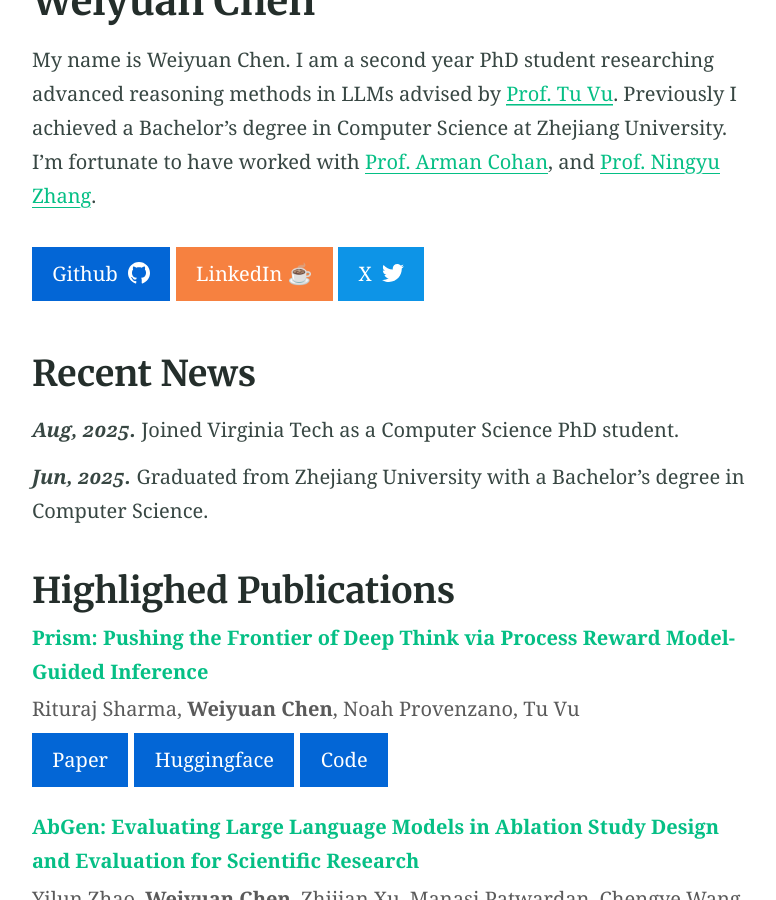
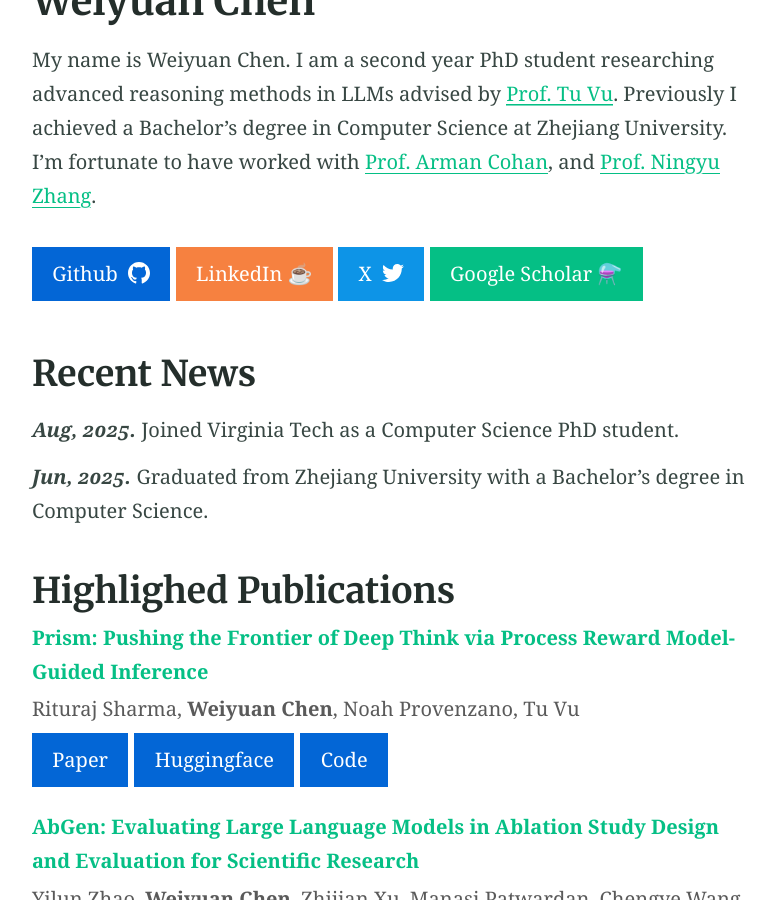
Before and after one commit to katie-chen2/katie-chen2.github.io, a Jekyll site: the page built from index.md, in a window 1280 px wide and 900 px high, scrolled down 517 px. Shown: the whole window, without its empty margins (251-1027 px from the left). Built offline with Jekyll 4.4.1, drawn with Linux system fonts in a browser that asks for light colours.

Commit message:
add google scholar

```diff
--- a/index.md
+++ b/index.md
@@ -8,7 +8,7 @@ excerpt: "Homepage of Weiyuan Chen, PhD student in Computer Science at Virginia
 
 - My name is Weiyuan Chen. I am a second year PhD student researching advanced reasoning methods in LLMs advised by [Prof. Tu Vu](https://tuvllms.github.io/). Previously I achieved a Bachelor's degree in Computer Science at Zhejiang University. I'm fortunate to have worked with [Prof. Arman Cohan](https://armancohan.com/), and [Prof. Ningyu Zhang](https://x.com/zxlzr?lang=en).
 
-{% include button.html text="Github" icon="github" link="https://github.com/katie-chen2" color="#0366d6" %} {% include button.html text="LinkedIn ☕️" link="https://www.linkedin.com/in/weiyuan-chen-273b03388/" color="#f68140" %} {% include button.html text="X" icon="twitter" link="https://x.com/WeiyuanChen01" color="#0d94e7" %} <!-- {% include button.html text="Install Alembic ⚗️" link="https://github.com/daviddarnes/alembic#installation" %} -->
+{% include button.html text="Github" icon="github" link="https://github.com/katie-chen2" color="#0366d6" %} {% include button.html text="LinkedIn ☕️" link="https://www.linkedin.com/in/weiyuan-chen-273b03388/" color="#f68140" %} {% include button.html text="X" icon="twitter" link="https://x.com/WeiyuanChen01" color="#0d94e7" %} {% include button.html text="Google Scholar ⚗️" link="https://scholar.google.com/citations?user=gDL9FgEAAAAJ&hl=en" %}
 
 ## Recent News
 - <span class="news-date">Aug, 2025.</span> Joined Virginia Tech as a Computer Science PhD student.
```
